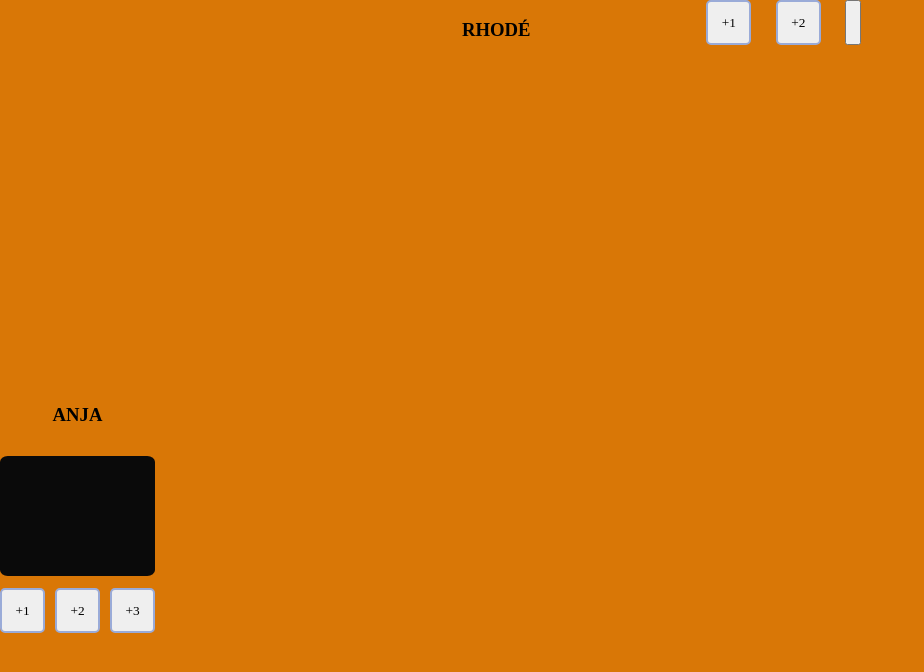
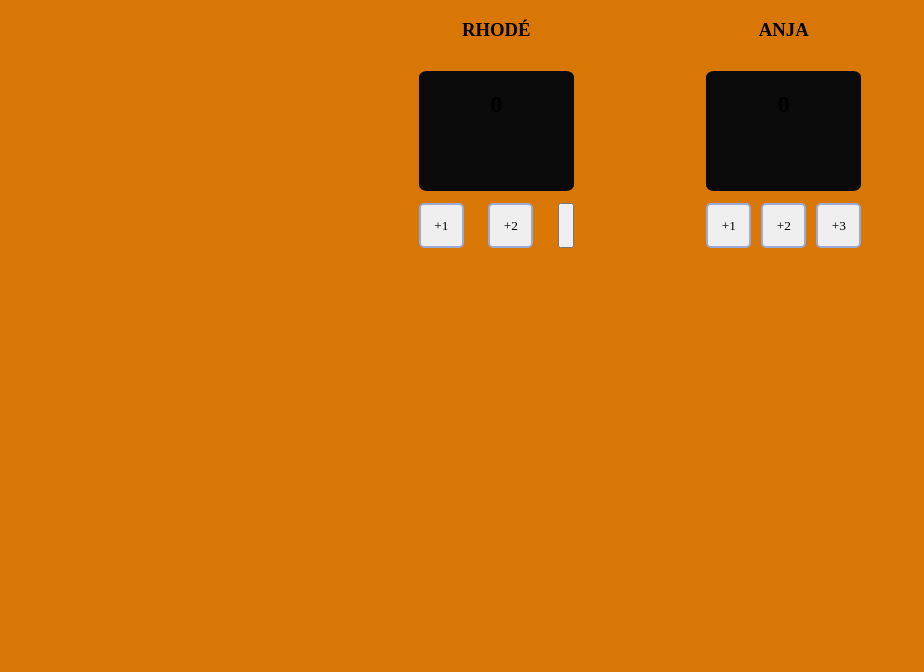
Before and after one commit to rhodevisser/eating-pancakes-scoreboard, a plain HTML site: page index.html in a window 1280 px wide. Shown: the whole page, without its empty margins (0-924 px from the left). Drawn offline with Linux system fonts and the light colour scheme.

Commit message:
chore: Edit html

```diff
--- a/index.html
+++ b/index.html
@@ -24,6 +24,12 @@
                 class="eaters">
                     RHODÉ
                 </h3>
+                <div
+                class="score-screens">
+                        <h2
+                        class="score-screens-score">
+                            0
+                        </h2>
                 </div>
 
                 <div
@@ -52,6 +58,10 @@
                 </h3>
                 <div
                 class="score-screens">
+                    <h2
+                    class="score-screens-score">
+                            0
+                    </h2>
                 </div>
 
                 <div
```
